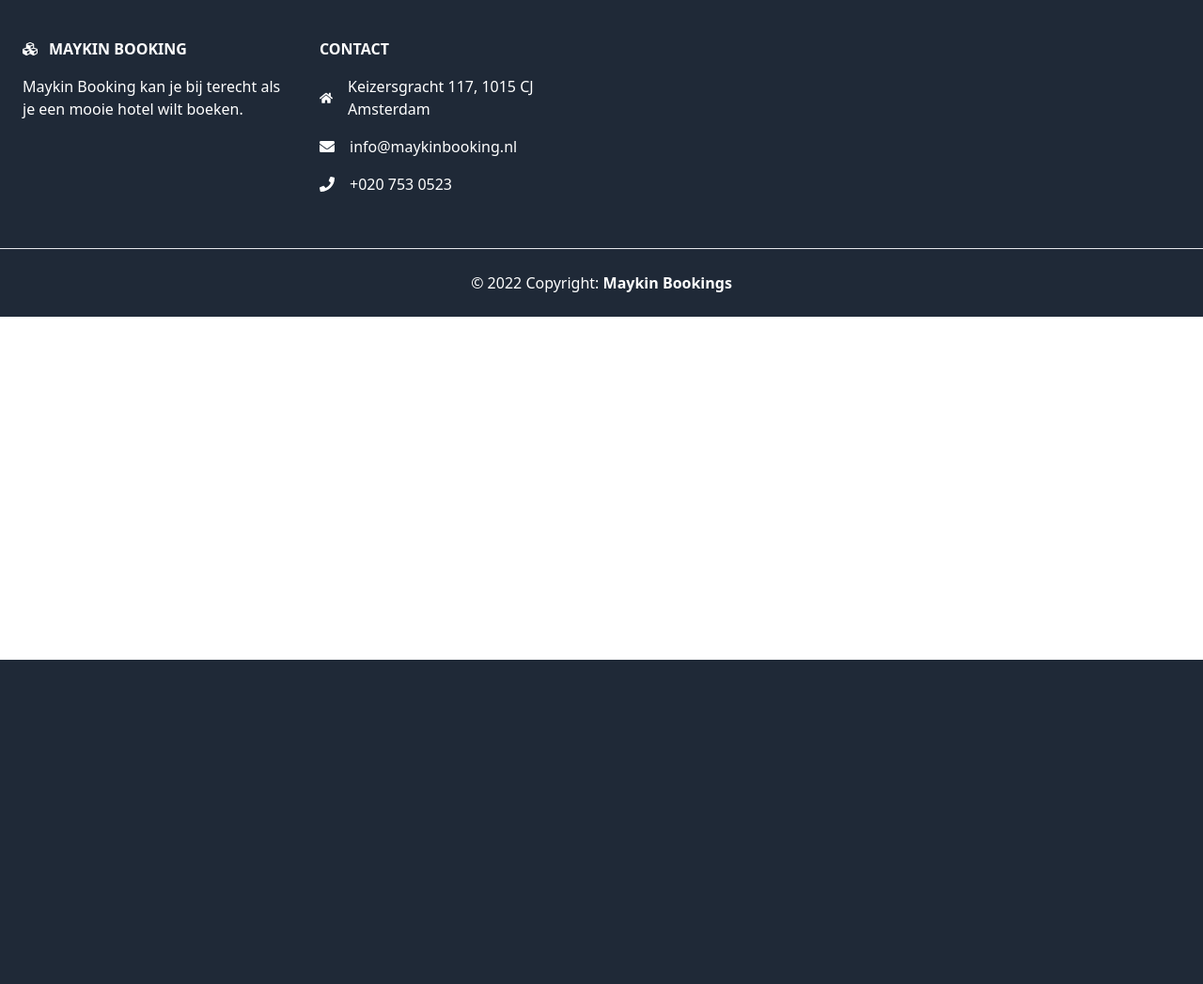
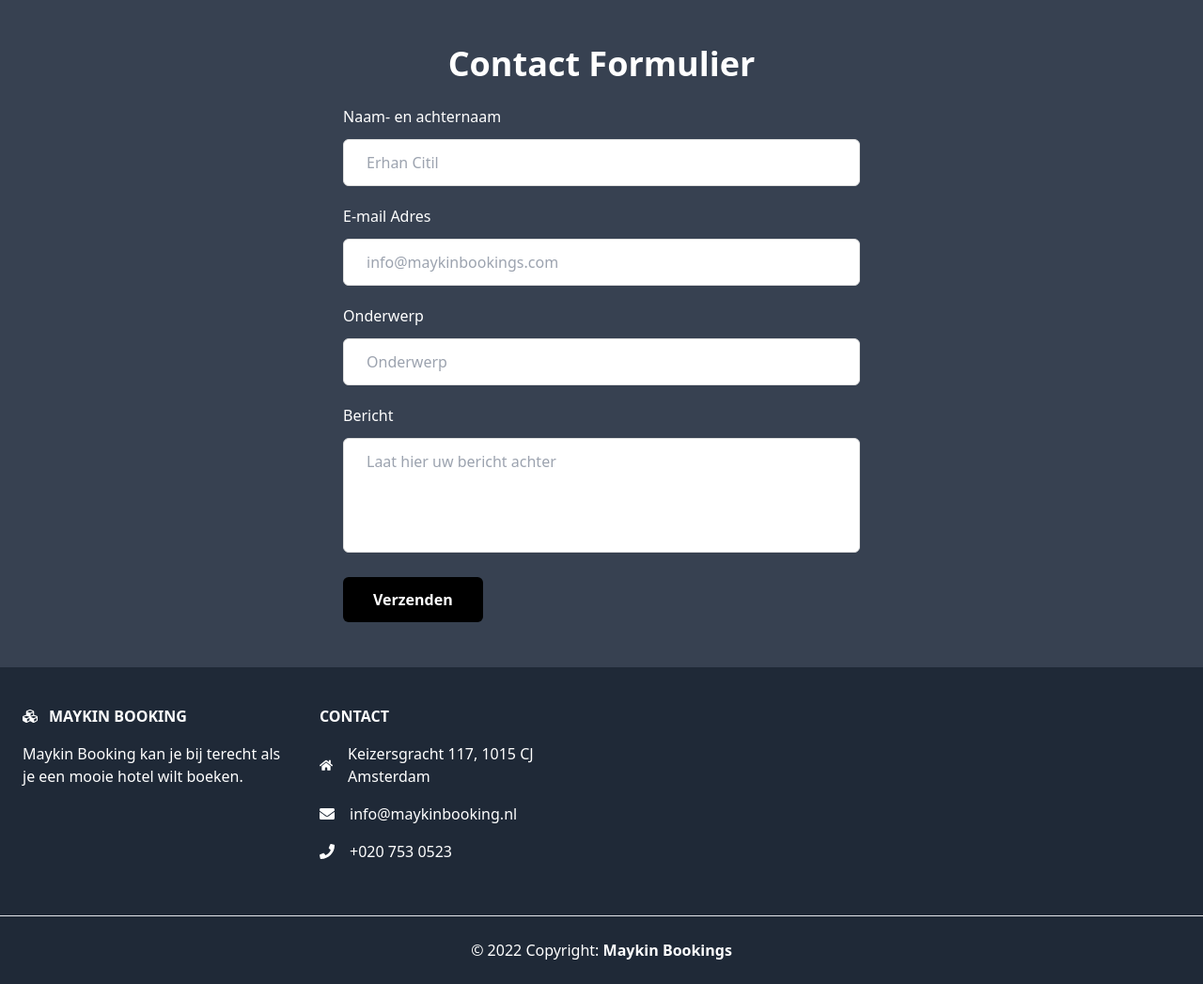
Before and after one commit to ErhanCitil/maykin-booking, a Django app: page /contact/ in a window 1280 px wide. Shown: the part 98-1145 px from the top of the page at 94% size. Before the commit the page ends 800 px from the top, so only its background shows below. Run offline with Django 4.2, Linux system fonts and the light colour scheme; some libraries are stand-ins or nearby versions.

Commit message:
Front-end contact form using Tailwind CSS

```diff
--- a/templates/contact.html
+++ b/templates/contact.html
@@ -11,8 +11,81 @@
 </head>
 <body>
     {% include 'header.html' %}
-
-
+    <div class="items-center bg-gray-700 justify-center p-12">
+        <h1 class="text-white text-4xl font-bold text-center mb-6">Contact Formulier </h1>
+        <div class="mx-auto w-full max-w-[550px]">
+          <form action="" method="POST">
+            {% csrf_token %}
+            <div class="mb-5">
+              <label
+                for="name"
+                class="mb-3 block text-base font-medium text-white"
+              >
+                Naam- en achternaam
+              </label>
+              <input
+                type="text"
+                name="name"
+                id="name"
+                placeholder="Erhan Citil"
+                class="w-full rounded-md border border-[#e0e0e0] bg-white py-3 px-6 text-base font-medium text-[#6B7280] outline-none focus:border-[#6A64F1] focus:shadow-md"
+              />
+            </div>
+            <div class="mb-5">
+              <label
+                for="email"
+                class="mb-3 block text-base font-medium text-white"
+              >
+                E-mail Adres
+              </label>
+              <input
+                type="email"
+                name="email"
+                id="email"
+                placeholder="info@maykinbookings.com"
+                class="w-full rounded-md border border-[#e0e0e0] bg-white py-3 px-6 text-base font-medium text-[#6B7280] outline-none focus:border-[#6A64F1] focus:shadow-md"
+              />
+            </div>
+            <div class="mb-5">
+              <label
+                for="subject"
+                class="mb-3 block text-base font-medium text-white"
+              >
+                Onderwerp
+              </label>
+              <input
+                type="text"
+                name="subject"
+                id="subject"
+                placeholder="Onderwerp"
+                class="w-full rounded-md border border-[#e0e0e0] bg-white py-3 px-6 text-base font-medium text-[#6B7280] outline-none focus:border-[#6A64F1] focus:shadow-md"
+              />
+            </div>
+            <div class="mb-5">
+              <label
+                for="message"
+                class="mb-3 block text-base font-medium text-white"
+              >
+                Bericht
+              </label>
+              <textarea
+                rows="4"
+                name="message"
+                id="message"
+                placeholder="Laat hier uw bericht achter"
+                class="w-full resize-none rounded-md border border-[#e0e0e0] bg-white py-3 px-6 text-base font-medium text-[#6B7280] outline-none focus:border-[#6A64F1] focus:shadow-md"
+              ></textarea>
+            </div>
+            <div>
+              <button
+                class="hover:shadow-form rounded-md bg-black py-3 px-8 text-base font-semibold text-white outline-none"
+              >
+                Verzenden
+              </button>
+            </div>
+          </form>
+        </div>
+      </div>
 
     {% include 'footer.html' %}
 </body>
```
